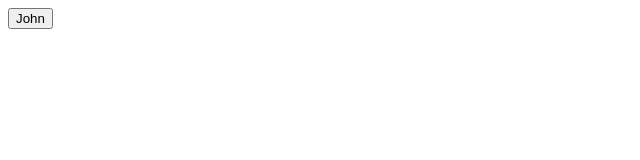
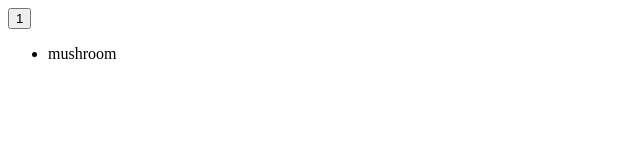
Before and after one commit to kylehammond/mosh-react-18, a React (Vite) app in the folder react-app/: page / in a window 1280 px wide. Shown: the top 160 px of the page, without its empty margins (0-640 px from the left). Built offline with nearby package versions, Linux system fonts and the light colour scheme.

Commit message:
updating state exercise 2 - my solution

```diff
--- a/react-app/src/App.tsx
+++ b/react-app/src/App.tsx
@@ -2,21 +2,24 @@ import { useState } from "react";
 import "./App.css";
 
 function App() {
-  const [game, setGame] = useState({
-    id: 1,
-    player: {
-      name: "John",
-    },
+  const [pizza, setPizza] = useState({
+    name: "Spicy pepperoni",
+    toppings: ["mushroom"],
   });
 
   const handleClick = () => {
-    let newGame = { ...game, player: { ...game.player, name: "Fred" } };
-    setGame(newGame);
+    let newPizza = { ...pizza, toppings: [...pizza.toppings, "spicy peppies"] };
+    setPizza(newPizza);
   };
 
   return (
     <div>
-      <button onClick={handleClick}>{game.player.name}</button>
+      <button onClick={handleClick}>{pizza.toppings.length}</button>
+      <ul>
+        {pizza.toppings.map((topping) => (
+          <li key={topping}>{topping}</li>
+        ))}
+      </ul>
     </div>
   );
 }
```
